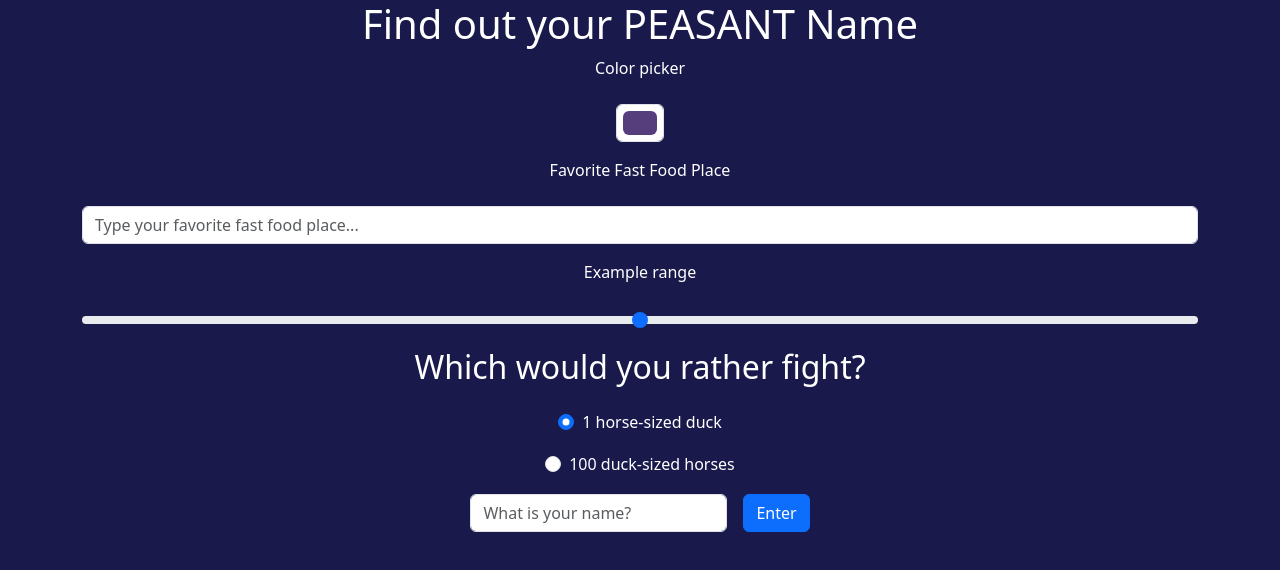
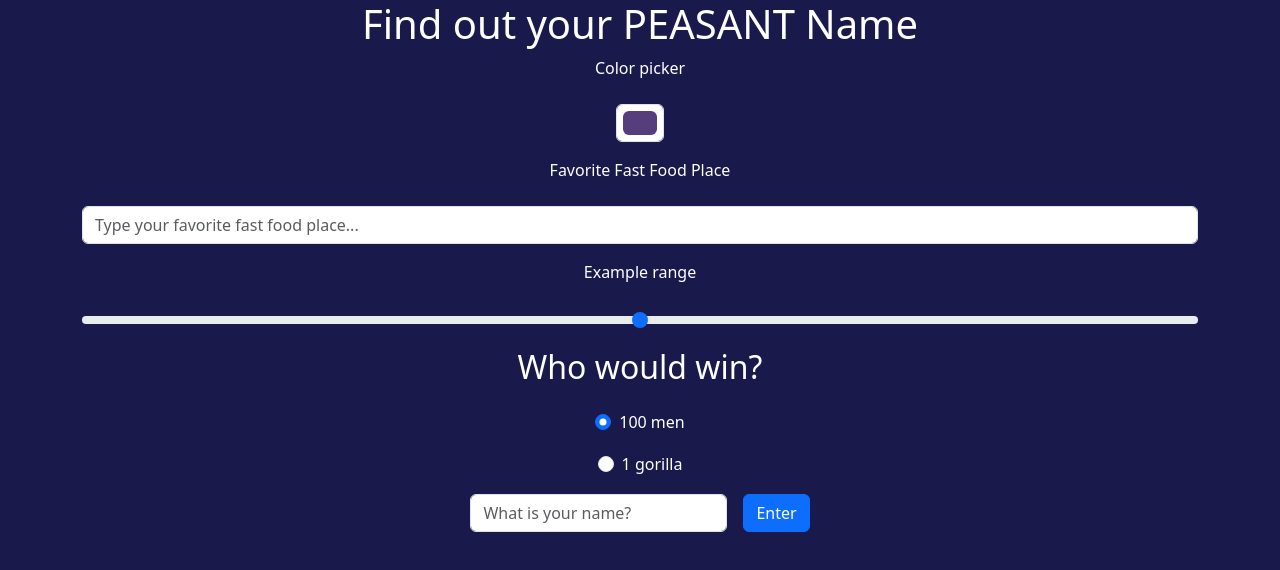
Before and after one commit to 527esilvia-sudo/RPS, a plain HTML site: page index.html in a window 1280 px wide. Drawn offline with nearby package versions, Linux system fonts and the light colour scheme.

Commit message:
nothing new

```diff
--- a/index.html
+++ b/index.html
@@ -54,17 +54,17 @@
         <input type="range" class="form-range" min="0" max="5" step="0.5" id="hLevel">
 
 
-        <h2>Which would you rather fight?</h1>
+        <h2>Who would win?</h2>
         <div class="form-check">
   <input class="form-check-input" type="radio" name="exampleRadios" id="question1" value="option1" checked>
   <label class="form-check-label" for="exampleRadios1">
-    1 horse-sized duck
+    100 men
   </label>
 </div>
 <div class="form-check">
   <input class="form-check-input" type="radio" name="exampleRadios" id="question2" value="option2">
   <label class="form-check-label" for="exampleRadios2">
-    100 duck-sized horses
+    1 gorilla
   </label>
 </div>
 
```
